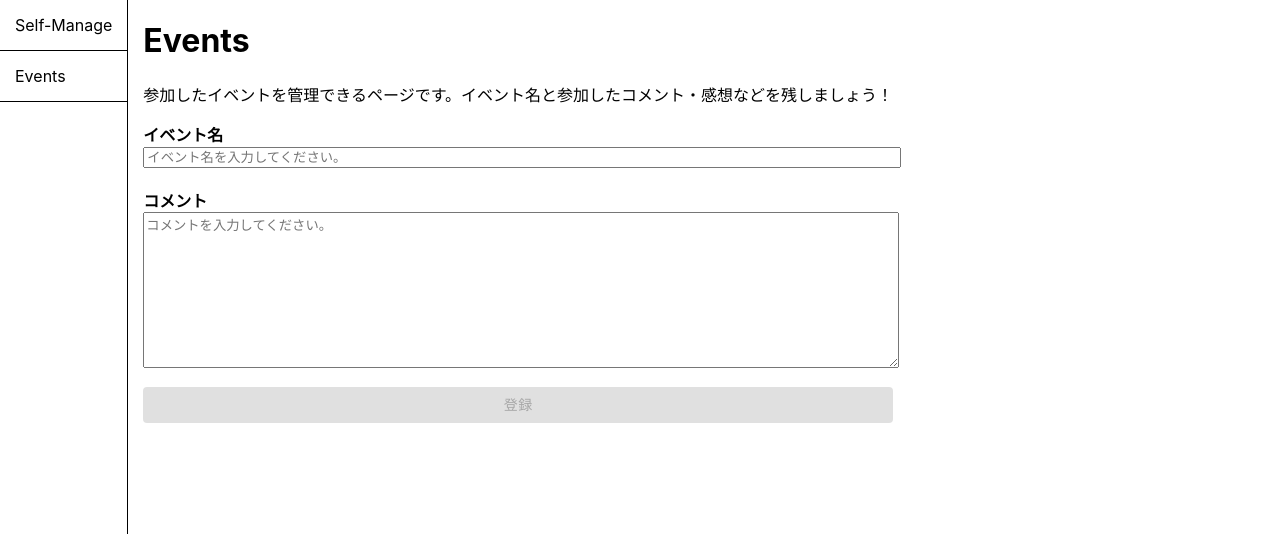
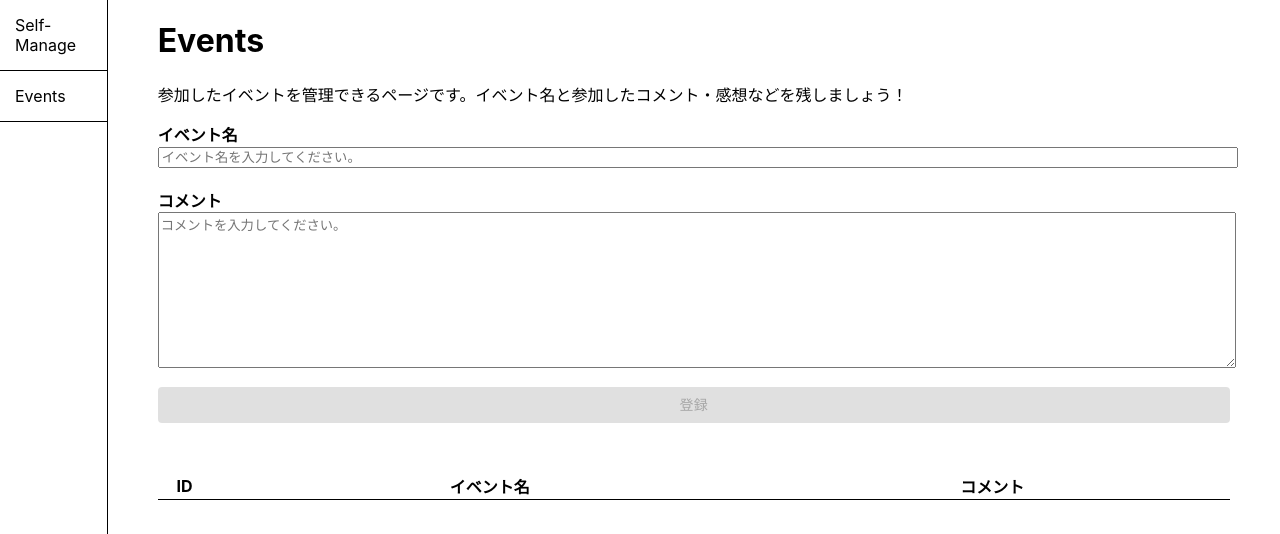
Before and after one commit to azufb/self-manage-app, a React app: page /Events in a window 1280 px wide. Shown: the top 534 px of the page. Built offline with nearby package versions, Linux system fonts and the light colour scheme.

Commit message:
登録したイベントの表示のスタイルを調整

```diff
--- a/src/components/Event.js
+++ b/src/components/Event.js
@@ -1,6 +1,12 @@
 import React, { useContext, useEffect, useState } from "react";
 import { DELETE_EVENT, EDIT_EVENT } from "../actions";
 import AppContext from "../contexts/AppContext";
+import Button from '@material-ui/core/Button';
+import CheckIcon from '@material-ui/icons/Check';
+import CloseIcon from '@material-ui/icons/Close';
+import DeleteIcon from '@material-ui/icons/Delete';
+import EditIcon from '@material-ui/icons/Edit';
+import styles from "../styles/Event.css";
 
 const JSON_KEYWORD = "events";
 
@@ -55,13 +61,21 @@ const Event = ({event}) => {
       (
         <tr>
           <td>{event.id}</td>
-          <td><input value={name} onChange={(e) => setName(e.target.value)} /></td>
-          <td><input value={comment} onChange={(e) => setComment(e.target.value)} /></td>
-          <td>
-            <button type="button" onClick={handleEditEvent}>適用</button>
-          </td>
-          <td>
-          <button type="button" onClick={handleEditable}>閉じる</button>
+          <td><input value={name} onChange={(e) => setName(e.target.value)} className={styles.eventNameInput} /></td>
+          <td><textarea value={comment} onChange={(e) => setComment(e.target.value)} className={styles.commentInput} /></td>
+          <td className={styles.btns}>
+            <div className={styles.btn}>
+              <Button variant="contained" color="primary" onClick={handleEditEvent}
+                startIcon={<CheckIcon />}>
+                適用
+              </Button>
+            </div>
+            <div className={styles.btn}>
+              <Button variant="contained" color="default" onClick={handleEditable}
+                startIcon={<CloseIcon />}>
+                閉じる
+              </Button>
+            </div>
           </td>
         </tr>
       ):(
@@ -69,11 +83,19 @@ const Event = ({event}) => {
           <td>{event.id}</td>
           <td>{event.name}</td>
           <td>{event.comment}</td>
-          <td>
-            <button type="button" onClick={handleDeleteEvent}>削除</button>
-          </td>
-          <td>
-            <button type="button" onClick={handleEditable}>編集</button>
+          <td className={styles.btns}>
+            <div className={styles.btn}>
+              <Button variant="contained" color="secondary" onClick={handleDeleteEvent}
+                startIcon={<DeleteIcon />}>
+                削除
+              </Button>
+            </div>
+            <div className={styles.btn}>
+              <Button variant="contained" color="default" onClick={handleEditable}
+                startIcon={<EditIcon />}>
+                編集
+              </Button>
+            </div>
           </td>
         </tr>
       )
--- a/src/components/EventList.js
+++ b/src/components/EventList.js
@@ -1,6 +1,7 @@
 import React, { useContext } from "react";
 import AppContext from "../contexts/AppContext";
 import Event from "./Event";
+import styles from "../styles/EventList.css";
 
 const EventList = () => {
   const { state } = useContext(AppContext);
@@ -8,6 +9,14 @@ const EventList = () => {
   return (
     <div>
       <table>
+        <thead>
+          <tr className={styles.tableHeader}>
+            <th className={styles.tableHeaderID}>ID</th>
+            <th>イベント名</th>
+            <th>コメント</th>
+            <th className={styles.tableHeaderBtns}></th>
+          </tr>
+        </thead>
         <tbody>
           { state.events.map((event, index) => (<Event key={index} event={event} />))}
         </tbody>
--- /dev/null
+++ b/src/styles/Event.css
@@ -0,0 +1,15 @@
+.eventNameInput {
+  width: 100%;
+}
+
+.commentInput {
+  width: 100%;
+}
+
+.btns {
+  display: flex;
+}
+
+.btn {
+  margin: 10px 5px;
+}
--- /dev/null
+++ b/src/styles/EventList.css
@@ -0,0 +1,18 @@
+table {
+  width: 100%;
+  border-collapse: collapse;
+  margin-top: 50px;
+}
+
+.tableHeader {
+  border-bottom: 1px solid #000;
+}
+
+.tableHeaderID {
+  width: 5%;
+}
+
+.tableHeaderBtns {
+  width: 15%;
+  float: right;
+}
--- a/src/styles/Events.css
+++ b/src/styles/Events.css
@@ -1,3 +1,5 @@
 .contents {
-  padding-left: 15px;
+  padding-left: 50px;
+  padding-right: 50px;
+  width: 100%;
 }
```
